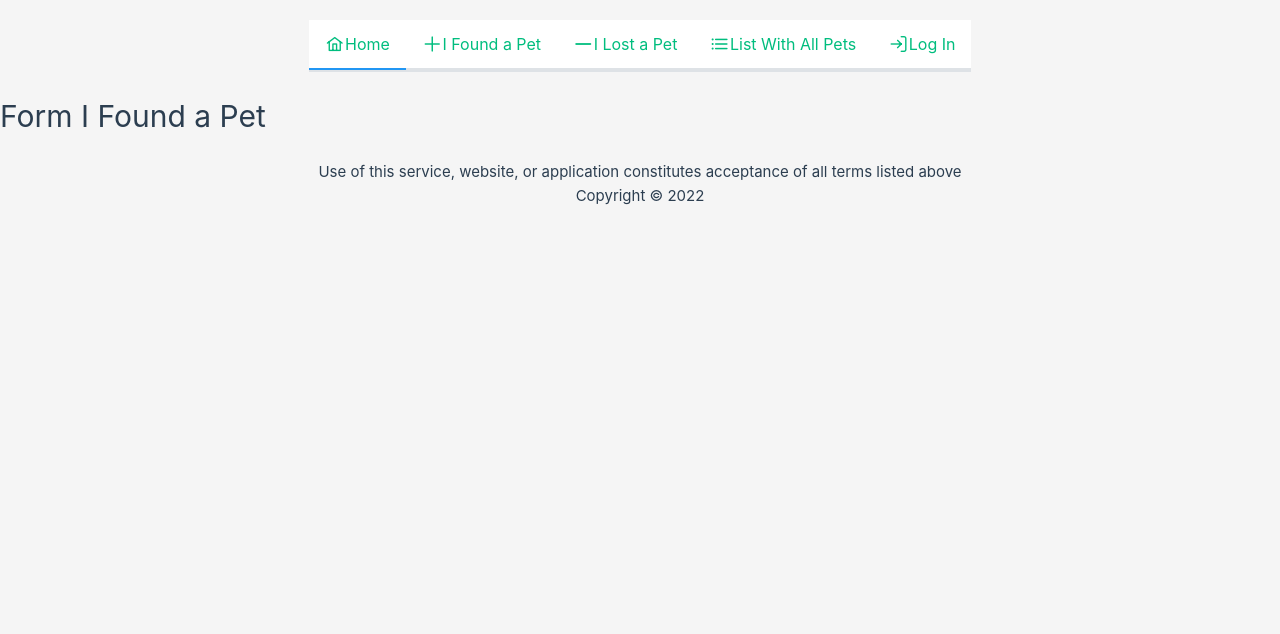
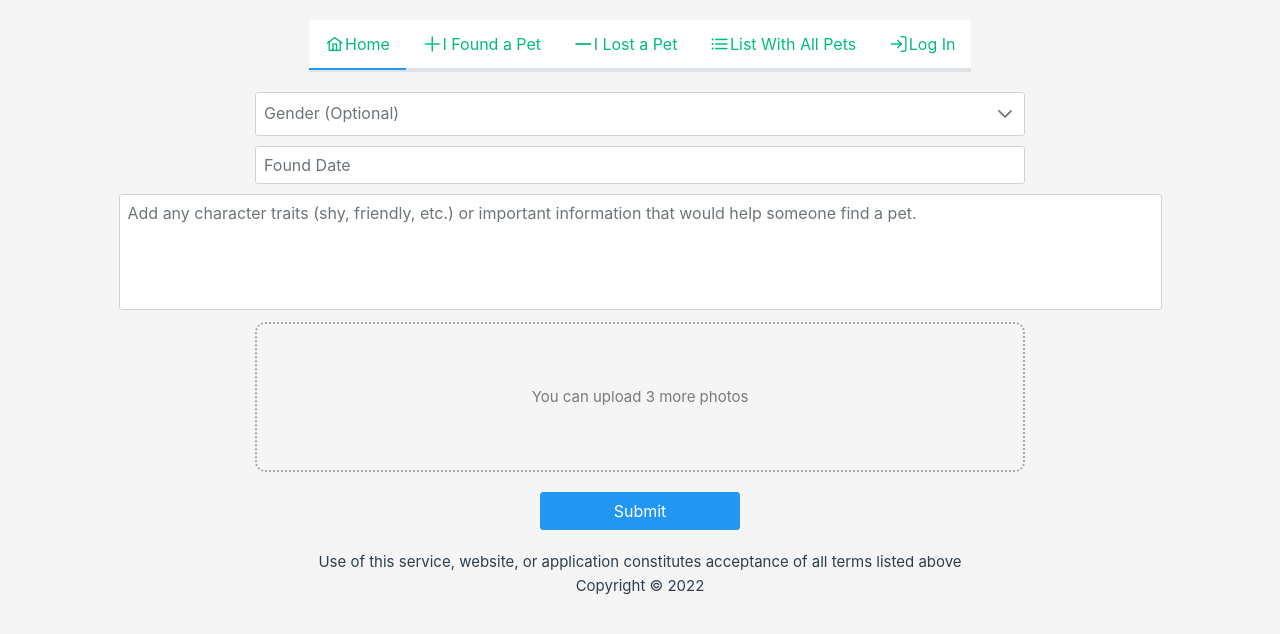
Before and after one commit to olsy-solvve/solvve_course_js_4, a Vue app: page /found in a window 1280 px wide. Shown: the top 634 px of the page. Built offline with nearby package versions, Linux system fonts and the light colour scheme.

Commit message:
add found form

```diff
--- a/src/assets/base.css
+++ b/src/assets/base.css
@@ -38,20 +38,6 @@
   --section-gap: 160px;
 }
 
-@media (prefers-color-scheme: dark) {
-  :root {
-    --color-background: var(--vt-c-black);
-    --color-background-soft: var(--vt-c-black-soft);
-    --color-background-mute: var(--vt-c-black-mute);
-
-    --color-border: var(--vt-c-divider-dark-2);
-    --color-border-hover: var(--vt-c-divider-dark-1);
-
-    --color-heading: var(--vt-c-text-dark-1);
-    --color-text: var(--vt-c-text-dark-2);
-  }
-}
-
 *,
 *::before,
 *::after {
--- /dev/null
+++ b/src/components/PhotoUploader.vue
@@ -0,0 +1,180 @@
+<template>
+  <div class="photo-uploader">
+    <div
+      class="photo-uploader__wrapper"
+      :class="{'photo-uploader__wrapper--drag': isDragStarted}"
+    >
+      <input
+        ref="input"
+        class="photo-uploader__input"
+        type="file"
+        multiple
+        title=""
+        @change="uploadFile"
+        @dragenter="isDragStarted = true"
+        @dragleave="isDragStarted = false"
+      >
+      {{ isDragStarted ? '' : uploadText }}
+      <img
+        class="photo-uploader__icon"
+        v-show="isDragStarted"
+        src="@/assets/img/upload.svg"
+        alt="Upload photo"
+      >
+    </div>
+    <div class="photo-uploader__photos">
+      <div
+        class="photo-uploader__photo"
+        v-for="(photo, index) in modelValue"
+        :key="index"
+      >
+        <button
+          class="photo-uploader__remove"
+          @click.prevent="removePhoto(index)"
+        >
+        	&#10006;
+        </button>
+        <img
+          :src="getSrc(photo)"
+          :alt="`Фотография ${index + 1}`"
+        >
+      </div>
+    </div>
+  </div>
+</template>
+
+<script>
+import { computed, ref, toRefs } from 'vue';
+
+export default {
+  props: {
+    modelValue: {
+      type: Array,
+      required: true,
+    },
+  },
+
+  emits: ['update:modelValue'],
+
+  setup(props, { emit }) {
+    const { modelValue } = toRefs(props);
+    const input = ref(null);
+    const isDragStarted = ref(false);
+
+    const uploadFile = ({currentTarget}) => {
+      if (currentTarget.files) {
+        emit('update:modelValue', [...modelValue.value, ...currentTarget.files])
+      }
+
+      if (input.value) {
+        input.value.value = '';
+      }
+      console.log(modelValue.value)
+      isDragStarted.value = false;
+    };
+
+    const removePhoto = (index) => {
+      console.log(index)
+      emit('update:modelValue', modelValue.value.filter((p, i) => i !== index))
+    };
+
+    const getSrc = (photo) => URL.createObjectURL(photo);
+
+    const canToUpload = computed(() => 3 - modelValue.value.length)
+
+    const uploadText = computed(() => {
+      if (canToUpload.value > 0) {
+        return `You can upload ${canToUpload.value} more ${canToUpload.value === 1 ? 'photo' : 'photos'} `
+      }
+
+      if (canToUpload.value === 0) {
+        return "You've uploaded all photos";
+      }
+
+      return 'You uploaded too many photos';
+    });
+
+    return {
+      input,
+      isDragStarted,
+      canToUpload,
+      uploadText,
+      uploadFile,
+      removePhoto,
+      getSrc
+    }
+  },
+}
+</script>
+
+<style lang="scss" scoped>
+  .photo-uploader {
+    margin-top: 5px;
+    width: 100%;
+
+    &__wrapper {
+      position: relative;
+      text-align: center;
+      height: 150px;
+      display: flex;
+      justify-content: center;
+      align-items: center;
+      border: 2px dotted rgb(172, 168, 168);
+      border-radius: 10px;
+      color: rgba(#000, 0.5);
+
+      &--drag {
+        color: rgba(#fff, 0.5);
+        border-color: #000;
+      }
+    }
+
+    &__input {
+      cursor: pointer;
+      position: absolute;
+      z-index: 2;
+      top: 0;
+      right: 0;
+      bottom: 0;
+      left: 0;
+      width: 100%;
+      opacity: 0;
+    }
+
+    &__photos {
+      display: flex;
+      flex-wrap: wrap;
+      margin-top: 20px;
+      justify-content: space-between;
+    }
+
+    &__photo {
+      position: relative;
+      width: 198px;
+
+      img {
+        width: inherit;
+        border-radius: 10px;
+      }
+    }
+
+    &__remove {
+      cursor: pointer;
+      position: absolute;
+      outline: none;
+      top: 0;
+      z-index: 1;
+      left: calc(100% - 30px);
+      width: 30px;
+      height: 30px;
+      border-radius: 50%;
+      background-color: rgba(#000, 0.05);
+      border: 1px solid #000;
+    }
+
+    &__icon {
+      opacity: 0.3;
+      width: 50px;
+    }
+  }
+</style>
--- a/src/plugins/prime.js
+++ b/src/plugins/prime.js
@@ -12,6 +12,8 @@ import Checkbox from "primevue/checkbox";
 import Dropdown from "primevue/dropdown";
 import Button from "primevue/button";
 import Carousel from "primevue/carousel";
+import Textarea from 'primevue/textarea';
+import Calendar from 'primevue/calendar';
 
 export default (app) => {
   app.use(PrimeVue, { ripple: true });
@@ -19,8 +21,10 @@ export default (app) => {
   app.component("InputText", InputText);
   app.component("PrimePassword", Password);
   app.component("PrimeDivider", Divider);
-  app.component("PrimeDropdown", Dropdown);
+  app.component("FormDropdown", Dropdown);
   app.component("PrimeCheckbox", Checkbox);
   app.component("MyButton", Button);
   app.component("HomeCarousel", Carousel);
+  app.component("FormTextarea", Textarea);
+  app.component("FormCalendar", Calendar);
 };
--- a/src/views/FormIFoundPet.vue
+++ b/src/views/FormIFoundPet.vue
@@ -1,3 +1,116 @@
 <template>
-  <div><h1>Form I Found a Pet</h1></div>
+  <div>
+    <form @submit.prevent="onSubmit" class="form">
+      <div class="form-gender">
+        <FormDropdown
+          v-model="gender"
+          :options="genders"
+          optionLabel="name"
+          optionValue="code"
+          placeholder="Gender (Optional)"
+        />
+      </div>
+      <div class="form-date field col-12 md:col-4">
+        <FormCalendar
+          v-model="date"
+          :showTime="true"
+          dateFormat="dd.mm.yy"
+          placeholder="Found Date"
+        />
+      </div>
+      <div class="form-area">
+        <FormTextarea
+          v-model="info"
+          :autoResize="true"
+          rows="5"
+          cols="100"
+          placeholder="Add any character traits (shy, friendly, etc.) or important information that would help someone find a pet."
+        />
+      </div>
+      <PhotoUploader v-model="files"/>
+      <MyButton
+        class="form-btn"
+        label="Submit"
+        type="submit"
+      />
+    </form>
+  </div>
 </template>
+
+
+<script>
+import PhotoUploader from '../components/PhotoUploader.vue';
+import {useRouter} from 'vue-router'
+import { ref } from 'vue';
+
+export default {
+  setup() {
+    const router = useRouter()
+
+    const info = ref('');
+    const date = ref();
+    const gender = ref();
+    const files = ref([]);
+    const data = ref({});
+
+    const genders = ref([
+      {name: 'Male', code: 'Male'},
+      {name: 'Female', code: 'Female'},
+    ]);
+
+    const onSubmit = () => {
+      data.value = {
+        date: date.value,
+        gender: gender.value,
+        info: info.value,
+        files: files.value.target
+      }
+      console.log(data.value)
+      router.push('/')
+    };
+
+		return {
+      files,
+      info,
+      date,
+      gender,
+      genders,
+      onSubmit
+    }
+  },
+  components: {
+    PhotoUploader
+  }
+}
+</script>
+
+<style lang="scss" scoped>
+  .form {
+    display: flex;
+    flex-direction: column;
+    justify-content: center;
+    align-items: center;
+    width: 770px;
+    margin: 0 auto ;
+
+    &-date {
+      display: flex;
+      flex-direction: column;
+      justify-content: start;
+      width: 100%;
+      margin-bottom: 10px;
+    }
+
+    &-gender {
+      display: flex;
+      flex-direction: column;
+      justify-content: start;
+      width: 100%;
+      margin-bottom: 10px;
+    }
+
+    &-btn {
+      min-width: 200px;
+    }
+  }
+</style>
```
Also changed, not shown: src/assets/img/upload.svg (added), 1 other file (tests, documents, lock files or other folders).
